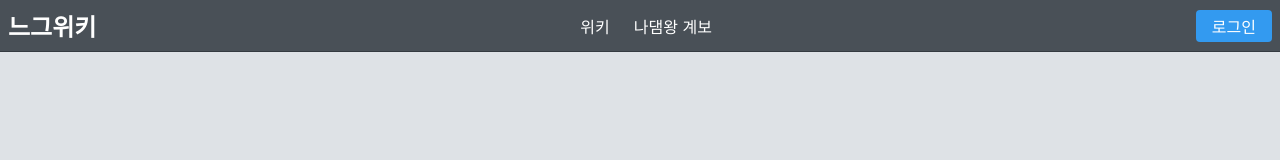
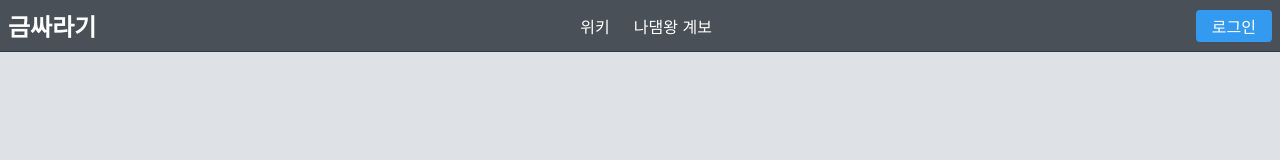
Before and after one commit to Chamy619/Friend_Wiki, a React (Create React App) app: page / in a window 1280 px wide. Shown: the top 160 px of the page. Built offline with nearby package versions, Linux system fonts and the light colour scheme.

Commit message:
:sparkles: 헬멧 적용

```diff
--- a/package.json
+++ b/package.json
@@ -10,6 +10,7 @@
     "quill": "^1.3.7",
     "react": "^17.0.2",
     "react-dom": "^17.0.2",
+    "react-helmet-async": "^1.1.2",
     "react-icons": "^4.2.0",
     "react-redux": "^7.2.4",
     "react-router-dom": "^5.2.0",
--- a/src/App.js
+++ b/src/App.js
@@ -1,5 +1,6 @@
 import './App.css';
 import { Route } from 'react-router-dom';
+import { Helmet } from 'react-helmet-async';
 import HomePage from './pages/HomePage';
 import WikiPage from './pages/WikiPage';
 import LoginPage from './pages/LoginPage';
@@ -10,6 +11,9 @@ import GenealogyPage from './pages/GenealogyPage';
 function App() {
   return (
     <>
+      <Helmet>
+        <title>금싸라기</title>
+      </Helmet>
       <Route exact path="/" component={HomePage} />
       <Route exact path="/login" component={LoginPage} />
       <Route exact path="/register" component={RegisterPage} />
--- a/src/components/common/Header.jsx
+++ b/src/components/common/Header.jsx
@@ -123,7 +123,7 @@ function Header({ user, goLogin, onLogout, menu, goMenu }) {
       <HeaderBlock>
         <div className="logo">
           <h3>
-            <Link to="/">느그위키</Link>
+            <Link to="/">금싸라기</Link>
           </h3>
         </div>
         <ul className="menu">
--- a/src/index.js
+++ b/src/index.js
@@ -2,6 +2,7 @@ import React from 'react';
 import ReactDOM from 'react-dom';
 import './index.css';
 import App from './App';
+import { HelmetProvider } from 'react-helmet-async';
 import reportWebVitals from './reportWebVitals';
 import { BrowserRouter } from 'react-router-dom';
 import { Provider } from 'react-redux';
@@ -35,7 +36,9 @@ ReactDOM.render(
   <React.StrictMode>
     <Provider store={store}>
       <BrowserRouter>
-        <App />
+        <HelmetProvider>
+          <App />
+        </HelmetProvider>
       </BrowserRouter>
     </Provider>
   </React.StrictMode>,
```
Also changed, not shown: 1 other file (tests, documents, lock files or other folders).
